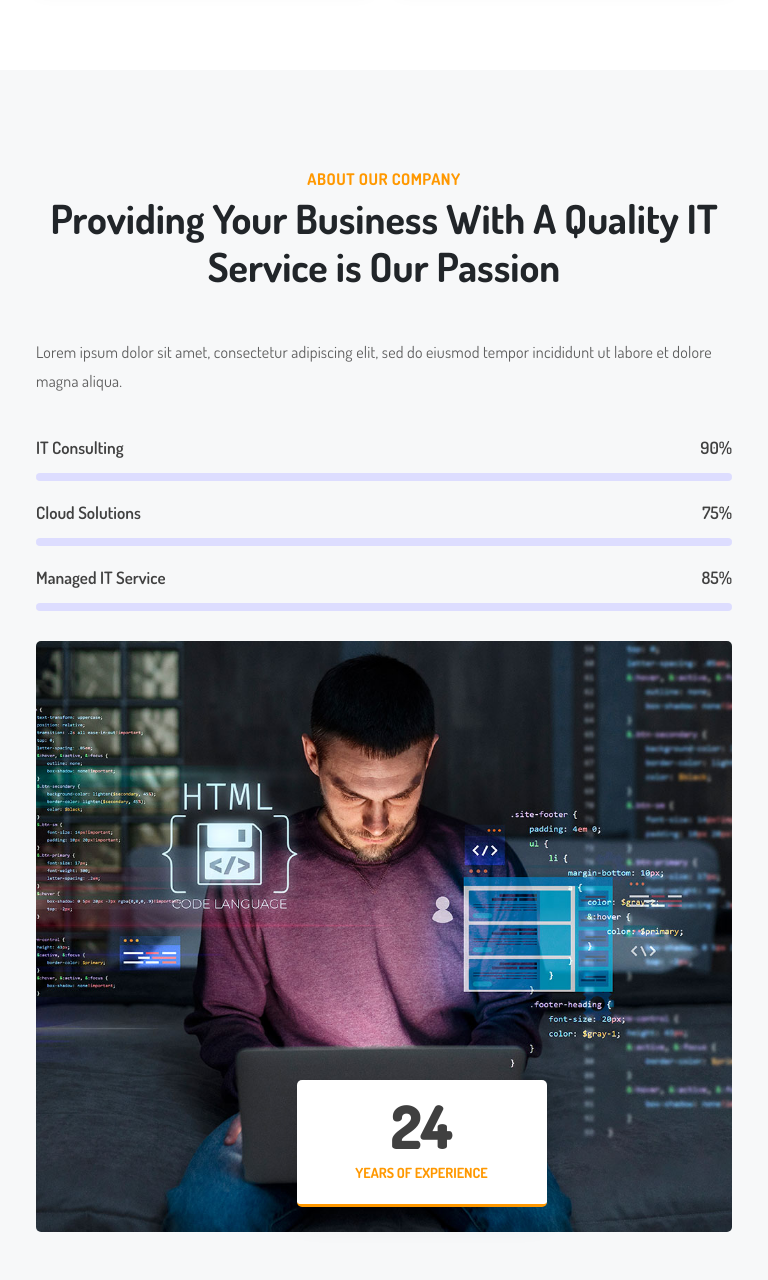
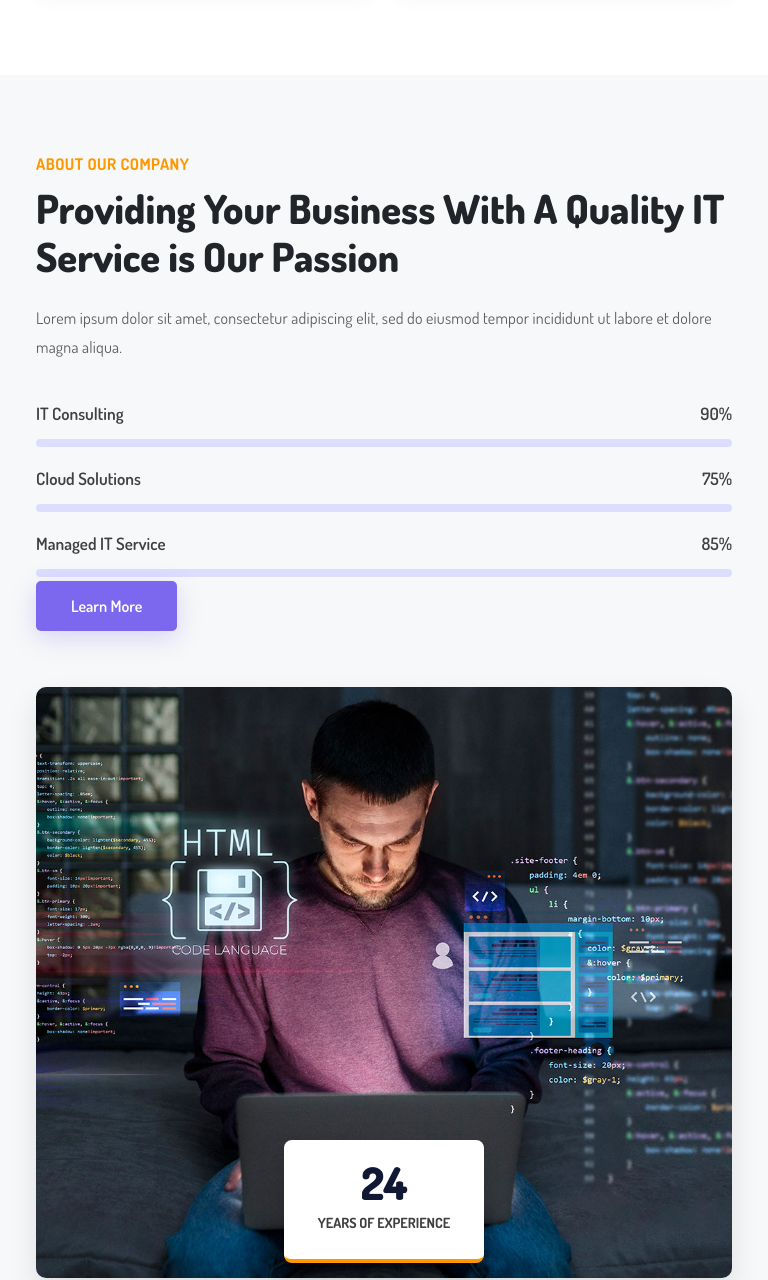
Before and after one commit to Marcilio11-du/techvio, a website: page index.html in a window 768 px wide. Shown: the part 2415-3695 px from the top of the page. Drawn offline with nearby package versions, Linux system fonts and the light colour scheme.

Commit message:
feat(about): add learn more button and fix years-design positioning
- Added primary-button component after the skills list.
- Fixed the absolute positioning for the .years-design overlay to center it over the image.
- Improved responsiveness for tablet and mobile devices.

```diff
--- a/index.html
+++ b/index.html
@@ -190,20 +190,23 @@
     <!-- Start About Section -->
     <section class="about-area bg-grey section-padding">
     <div class="container">
-
         <div class="row align-items-center">
             <div class="col-lg-6 col-md-12">
                 <div class="about-content">
-                            <div class="section-title mb-5">
-                                <h6 class="sub-title" style="color: #ff9800; font-weight: 700;">ABOUT OUR COMPANY</h6>
-                                <h2 style="font-size: 40px; font-weight: bold;">Providing Your Business With A Quality IT Service is Our Passion</h2>
+                    <div class="section-title mb-4" style="text-align: left;">
+                        <h6 class="sub-title">About Our Company</h6>
+                        <h2>Providing Your Business With A Quality IT Service is Our Passion</h2>
                     </div>
                     <p>Lorem ipsum dolor sit amet, consectetur adipiscing elit, sed do eiusmod tempor incididunt ut labore et dolore magna aliqua.</p>
 
-                            <div class="skills mt-4">
+                    <div class="skills mt-4 mb-4">
                         <skill-item text="IT Consulting" percentage="90%"></skill-item>
                         <skill-item text="Cloud Solutions" percentage="75%"></skill-item>
                         <skill-item text="Managed IT Service" percentage="85%"></skill-item>
+                    </div>
+
+                    <div class="about-btn-box">
+                        <primary-button text="Learn More" href="about.html"></primary-button>
                     </div>
                 </div>
             </div>
--- a/src/css/about.css
+++ b/src/css/about.css
@@ -1,46 +1,67 @@
-.about-area {
+/* --- ABOUT SECTION --- */
+
+.bg-grey {
     background-color: #f7f8f9;
 }
 
+.section-padding {
+    padding: 80px 0;
+}
+
+.sub-title {
+    color: #ff9800;
+    font-weight: 700;
+    text-transform: uppercase;
+    display: block;
+    margin-bottom: 10px;
+}
+
+
+
+/* --- Container da Imagem --- */
 .about-image {
     position: relative;
-    max-width: 100%;
-    margin-left: 0px;
+    z-index: 1;
+    display: inline-block;
+    width: 100%;
 }
 
 .about-image img {
-    border-radius: 5px;
+    border-radius: 10px;
     width: 100%;
     height: auto;
     display: block;
-}
-
-.about-image .years-design {
-
-    position: absolute;
-    right: 0;
-    max-width: 250px;
-    background-color: #ffffff;
-    box-shadow: 0 10px 30px rgba(0, 0, 0, 0.1);
-    padding: 15px 20px;
-    border-radius: 5px;
-    border-bottom: 3px solid #ff9800;
-    text-align: center;
-    margin-left: auto;
-    margin-right: auto;
+    box-shadow: 0 15px 30px rgba(0,0,0,0.1);
 }
 
 
-.about-image .years-design h2 {
-    font-size: 60px;
+/* --- Layout Year-Design  --- */
+.years-design {
+    position: absolute;
+    bottom: 30px;
+    left: 50%;
+    transform: translateX(-50%);
+    width: 100%;
+    max-width: 240px;
+    background-color: #ffffff;
+    box-shadow: 0 10px 30px rgba(0, 0, 0, 0.15);
+    padding: 20px;
+    border-radius: 8px;
+    border-bottom: 4px solid #ff9800;
+    text-align: center;
+    z-index: 2;
+}
+
+.years-design h2 {
+    font-size: 55px;
     font-weight: 800;
     line-height: 1;
     margin: 0;
-    color: #404040;
+    color: #101834;
 }
 
-.about-image .years-design h5 {
-    color: #ff9800;
+.years-design h5 {
+    color: #404040;
     font-size: 14px;
     font-weight: 700;
     text-transform: uppercase;
@@ -48,22 +69,20 @@
 }
 
 
+
+/* --- Ajustes de Responsividade --- */
 @media (max-width: 991px) {
-    .about-image {
-        margin-top: 50px;
-        text-align: center;
+    .about-content {
+        align-items: left;
+        margin-bottom: 50px;
     }
-    .about-image .years-design {
-        right: 0;
-        left: 0;
-        margin: 0 auto;
-        bottom: -20px;
+
+    .years-design {
+        max-width: 200px;
+        bottom: 15px;
+    }
+
+    .years-design h2 {
+        font-size: 45px;
     }
 }
-
-@media only screen and (min-width: 768px) and (max-width: 991px) {
-    .about-image .years-design {
-        left: 75px;
-        bottom: 25px;
-    }
-}
```
Lines whose indentation alone changed are shown as unchanged.
